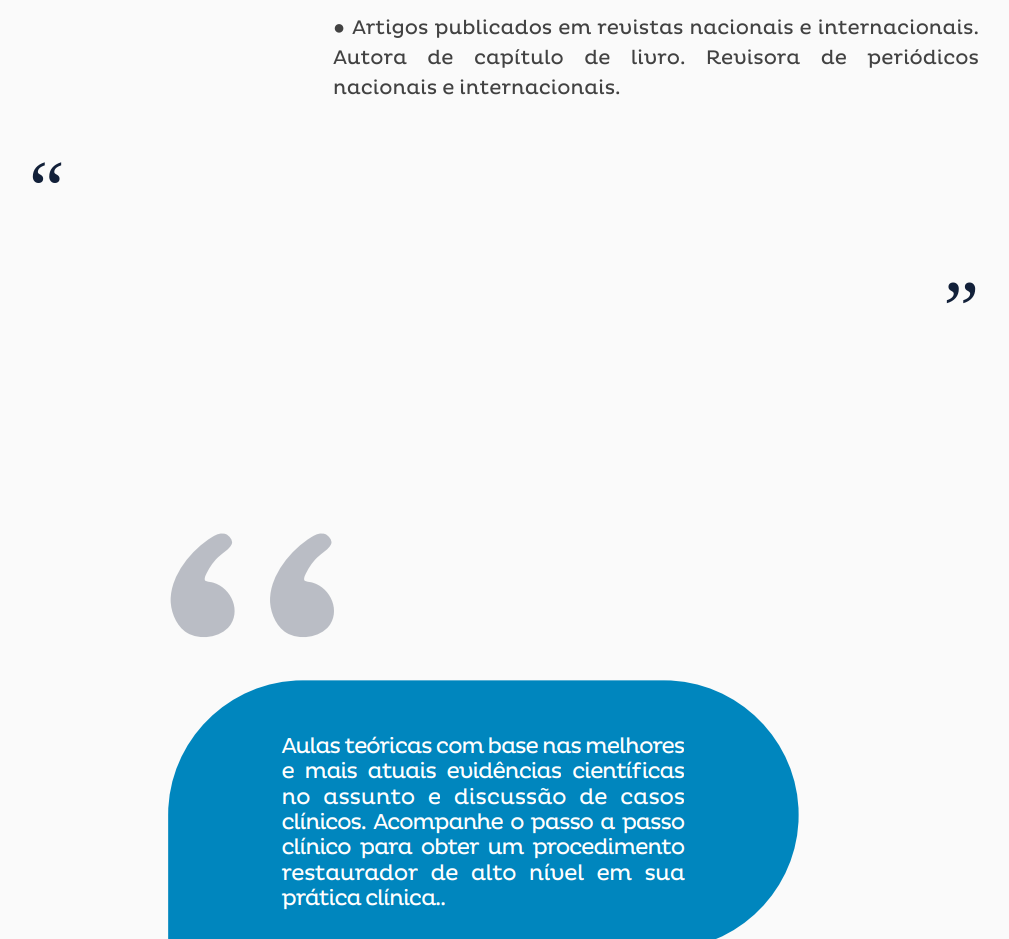
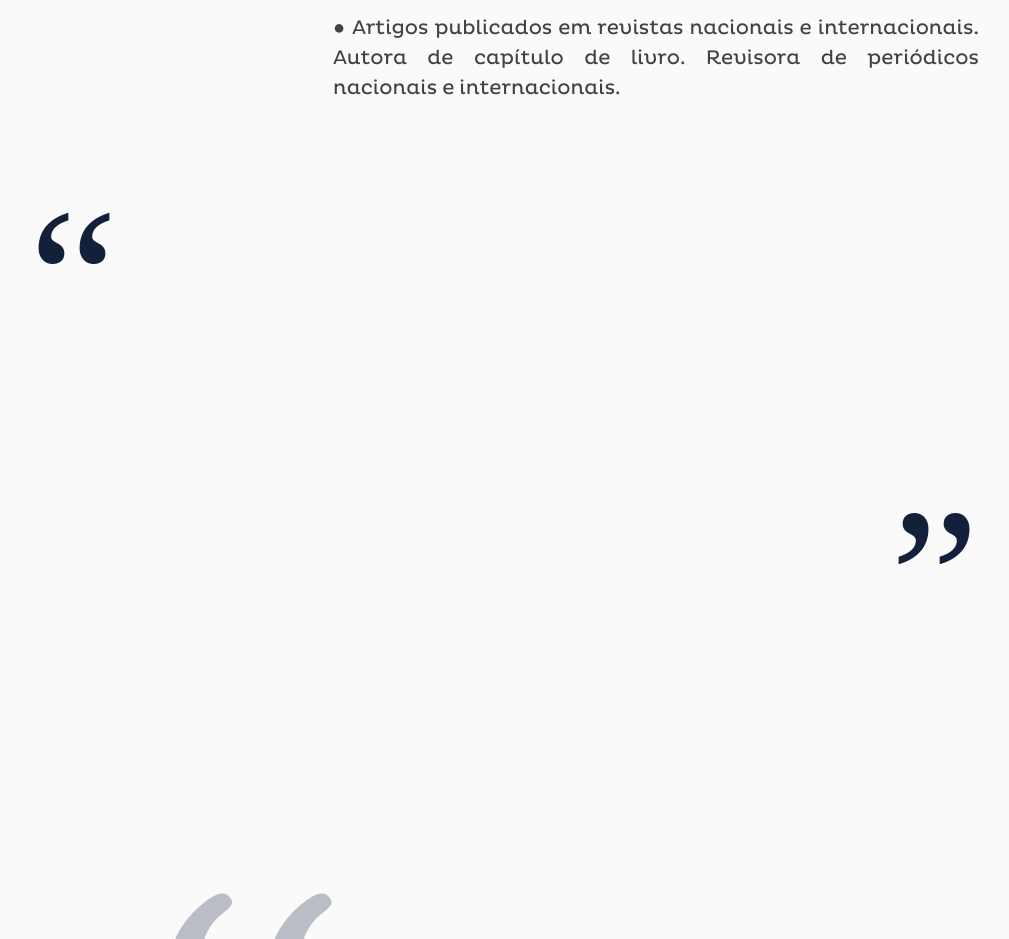
Before and after one commit to ipanko/CursoDentistica, a plain HTML site: page index.html in a window 1280 px wide. Shown: the part 2821-3760 px from the top of the page, without its empty margins (136-1145 px from the left). Drawn offline with Linux system fonts and the light colour scheme; a web font is replaced by a local one.

Commit message:
aspas maiores

```diff
--- a/assets/style.css
+++ b/assets/style.css
@@ -209,13 +209,13 @@ main {
 .aspasL {
     display: block;
     padding-top: 10px;
-    font-size: 80px;
+    font-size: 200px;
     color: #122039;
 }
 .aspasR {
     display: block;
     padding-bottom: 10px;
-    font-size: 80px;
+    font-size: 200px;
     text-align: end;
     color: #122039;
 }
```
